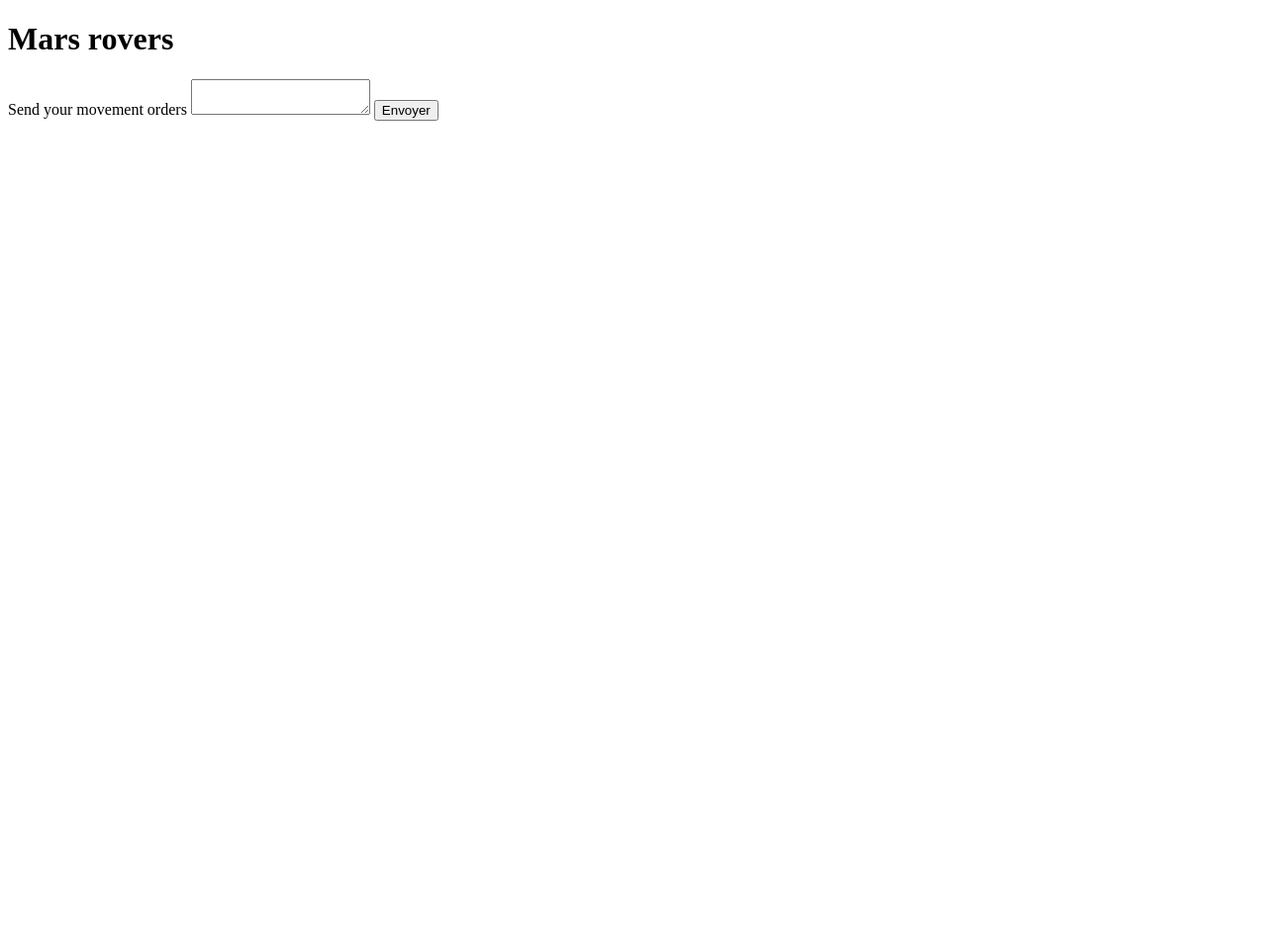
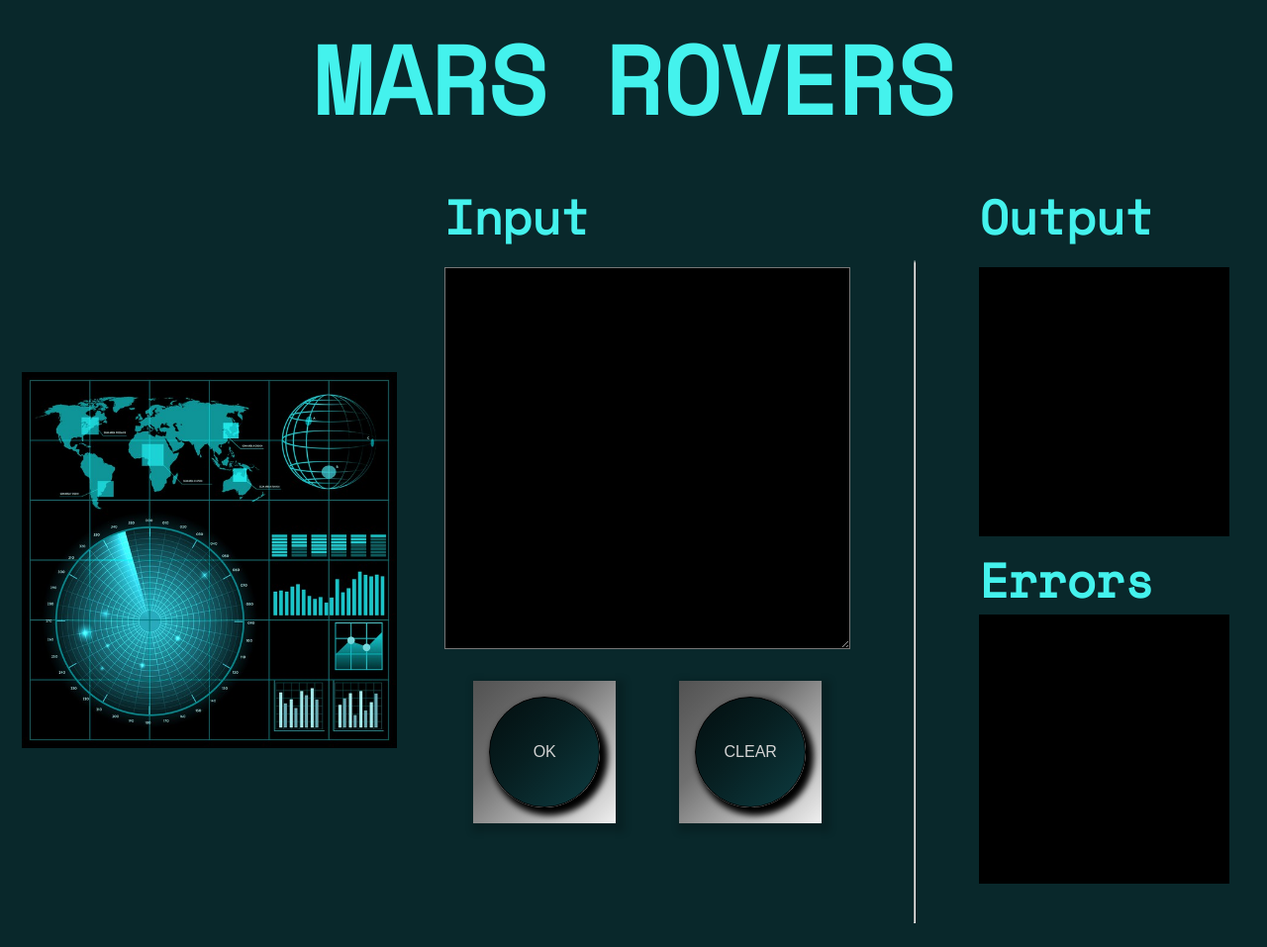
Before and after one commit to geraldine1989/mars-rovers, a website: page index.html in a window 1280 px wide. Shown: the whole page at 99% size. Before the commit the page ends 800 px from the top, so only its background shows below. Drawn offline with nearby package versions, Linux system fonts and the light colour scheme.

Commit message:
Add style

```diff
--- a/index.js
+++ b/assets/index.js
@@ -1,5 +1,7 @@
 const form = document.getElementById('form');
-const output = document.getElementById('output');
+const outputElement = document.getElementById('output');
+const outputErrorsElement = document.getElementById('output-errors');
+const clearElement = document.getElementById('clear');
 
 form.addEventListener("submit", event => {
   event.preventDefault();
@@ -152,17 +154,23 @@ const sendDatas = () => {
 	if(errors.length > 0) {
 		errors.forEach((error) => {
 			const outputData = document.createElement('div');
-			outputData.style.color = 'red';
 			outputData.textContent = error;
-			output.appendChild(outputData);
+			outputData.classList.add('output__content');
+			outputData.classList.add('output__content--errors');
+			outputErrorsElement.appendChild(outputData);
 		})
 	} else {
 		result.forEach((element) => {
 			const outputData = document.createElement('div');
-			outputData.style.color = 'blue';
 			outputData.textContent = element;
-			output.appendChild(outputData);
+			outputData.classList.add('output__content');
+			outputElement.appendChild(outputData);
 		})
 	}
+}
 
-}
+clearElement.addEventListener("click", () => {
+	outputElement.innerHTML = '';
+	outputErrorsElement.innerHTML = '';
+	form['inputDatas'].value = '';
+});
--- /dev/null
+++ b/assets/style.css
@@ -0,0 +1,202 @@
+body {
+	background-color: #09282B;
+}
+
+.title {
+	color: #44F2ED;
+	font-family: 'Space Mono', monospace;
+	font-size: 6rem;
+	text-align: center;
+	text-transform: uppercase;
+}
+
+.subtitle {
+	color: #44F2ED;
+	font-family: 'Space Mono', monospace;
+	font-size: 3rem;
+}
+
+.subtitle--input {
+	padding-left: 1rem;
+}
+
+.image-container {
+	display: flex;
+	justify-content: center;
+	width: 100%;
+}
+
+.image {
+	object-fit: cover;
+	width: 100%;
+}
+
+.form {
+	display: flex;
+	flex-direction: column;
+	padding: 1rem;
+}
+
+.input {
+	background-color: black;
+  color: lightgrey;
+  font-family: 'Inconsolata', monospace;
+  font-size: 1rem;
+  height: 20rem;
+  max-width: -webkit-fill-available;
+  padding: 2rem;
+	width: 100%;
+}
+
+.buttons-wrapper {
+	column-gap: 4rem;
+	display: inline-flex;
+	justify-content: center;
+}
+
+.button-container {
+	align-items: center;
+	background: #525252;
+  background: -moz-linear-gradient(-45deg, #525252 0%, #707070 37%, #F0F0F0 100%);
+  background: -webkit-linear-gradient(-45deg, #525252 0%, #707070 37%, #F0F0F0 100%);
+  background: linear-gradient(135deg, #525252 0%, #707070 37%, #F0F0F0 100%);
+  -webkit-box-shadow: 4px 4px 7px 5px rgb(0 0 0 / 18%);
+  box-shadow: 4px 4px 7px 5px rgb(0 0 0 / 18%);
+	display: flex;
+  height: 14rem;
+	justify-content: center;
+	margin-top: 2rem;
+  width: 14rem;
+}
+
+.button {
+	background: #030E0F;
+  background: -moz-linear-gradient(-45deg, #030E0F 0%, #071F21 44%, #0D3B40 100%);
+  background: -webkit-linear-gradient(-45deg, #030E0F 0%, #071F21 44%, #0D3B40 100%);
+  background: linear-gradient(135deg, #030E0F 0%, #071F21 44%, #0D3B40 100%);
+  border: 1px solid black;
+  border-radius: 50%;
+  box-shadow: 5px 5px 6px 3px #000000;
+  color: lightgray;
+  cursor: pointer;
+  font-size: 2rem;
+	height: 10rem;
+  text-transform: uppercase;
+  width: 10rem;
+}
+
+.separator {
+	border-top: 3px dashed darkslategrey;
+    margin: 5rem 1rem 1rem 1rem;
+}
+
+.result {
+	column-gap: 1rem;
+	display: flex;
+	flex-direction: row;
+	padding: 1rem;
+}
+
+.result__content {
+	display: flex;
+	flex-direction: column;
+	width: 50%;
+}
+
+.output {
+	background-color: black;
+	color: limegreen;
+	display: flex;
+	flex-direction: column;
+	height: 20rem;
+	overflow: auto;
+	padding: 1rem;
+	row-gap: 1rem;
+	width: 90%;
+}
+
+.output__content {
+	font-size: 2rem;
+}
+
+.output__content--errors {
+	margin-bottom: 2rem;
+}
+
+.output--errors {
+	color: red;
+	overflow: auto;
+}
+
+@media (min-width: 1250px) {
+	.title {
+		margin: 0;
+		margin-bottom: 2rem;
+	}
+
+	.container {
+    column-gap: 2rem;
+		display: flex;
+		flex-wrap: wrap;
+    justify-content: center;
+	}
+
+	.form_container {
+		width: 35%;
+	}
+
+	.subtitle {
+		margin: 0;
+	}
+
+	.subtitle--output {
+		margin-bottom: 1rem;
+    margin-top: -1rem;
+	}
+
+	.image-container {
+		align-items: center;
+    width: 30%;
+	}
+
+	.image {
+		height: fit-content;
+	}
+
+	.result {
+		flex-direction: column;
+		width: 20%;
+	}
+
+	.result__content {
+		width: 100%;
+	}
+
+	.button-container {
+		height: 9rem;
+    width: 9rem;
+	}
+
+	.button {
+		font-size: 1rem;
+		height: 7rem;
+		width: 7rem;
+	}
+
+	.button:hover {
+		background: #000000;
+		background: -moz-linear-gradient(-45deg, #000000 0%, #041314 44%, #05181A 100%);
+		background: -webkit-linear-gradient(-45deg, #000000 0%, #041314 44%, #05181A 100%);
+		background: linear-gradient(135deg, #000000 0%, #041314 44%, #05181A 100%);
+	}
+	.output {
+		height: 15rem;
+		margin-bottom: 1.5rem;
+		width: auto;
+	}
+
+	.output__content {
+	  font-size: 1.2rem;
+	}
+
+}
--- a/index.html
+++ b/index.html
@@ -3,16 +3,48 @@
 	<head>
 		<meta http-equiv="Content-Type" content="text/html; charset=utf-8" />
 		<title>Mars rovers</title>
+		<link href="assets/style.css" rel="stylesheet" type="text/css">
+		<link rel="preconnect" href="https://fonts.gstatic.com">
+		<link href="https://fonts.googleapis.com/icon?family=Material+Icons"
+      rel="stylesheet">
+		<link href="https://fonts.googleapis.com/css2?family=Space+Mono&display=swap" rel="stylesheet">
+		<link rel="preconnect" href="https://fonts.gstatic.com">
+		<link href="https://fonts.googleapis.com/css2?family=Inconsolata&display=swap" rel="stylesheet">
 	</head>
 	<body>
-		<h1>Mars rovers</h1>
-		<form action="" id="form">
-			<label for="inputDatas">Send your movement orders</label>
-			<textarea id="inputDatas" name="inputDatas"></textarea>
-			<button type="submit">Envoyer</button>
-		</form>
+		<h1 class="title">Mars rovers</h1>
+		<div class="container">
+			<div class="image-container">
+				<img class="image" src="assets/radar.jpg" alt="radar">
+			</div>
+			<div class="form_container">
+				<h2 class="subtitle subtitle--input">Input</h2>
+				<form action="" id="form" class="form">
+					<textarea id="inputDatas" name="inputDatas" class="input"></textarea>
+					<div class="buttons-wrapper">
+						<div class="button-container">
+							<button type="submit" class="button">ok</button>
+						</div>
+						<div class="button-container">
+							<button type="button" class="button" id="clear">clear</button>
+						</div>
+					</div>
+				</form>
+			</div>
 
-		<div id="output"></div>
-		<script src="index.js"></script>
+			<hr class="separator">
+			<div class="result">
+				<div class="result__content">
+					<h2 class="subtitle subtitle--output">Output</h2>
+					<div id="output" class="output"></div>
+				</div>
+				<div class="result__content subtitle--output">
+					<h2 class="subtitle">Errors</h2>
+					<div id="output-errors" class="output output--errors"></div>
+				</div>
+			</div>
+		</div>
+
+		<script src="assets/index.js"></script>
 	</body>
 </html>
```
Also changed, not shown: cypress/integration/form.spec.js (+39 -2 lines), assets/radar.jpg (added), style.css (added).
